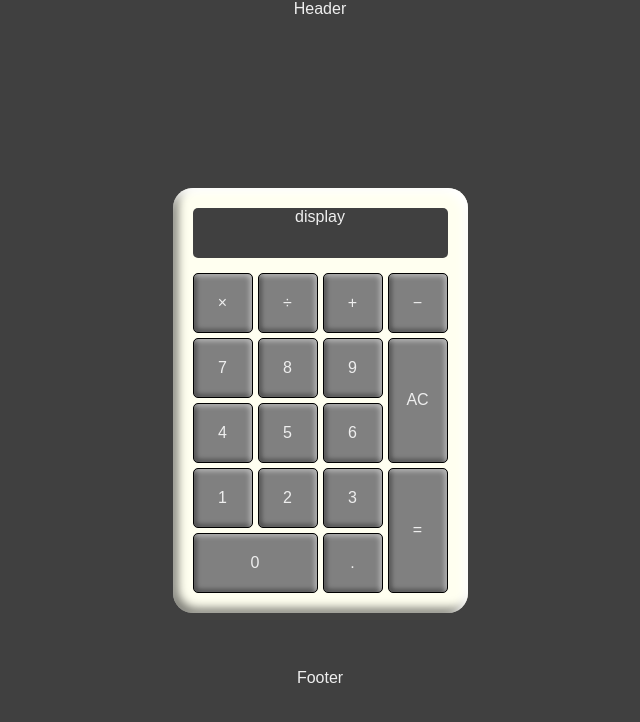
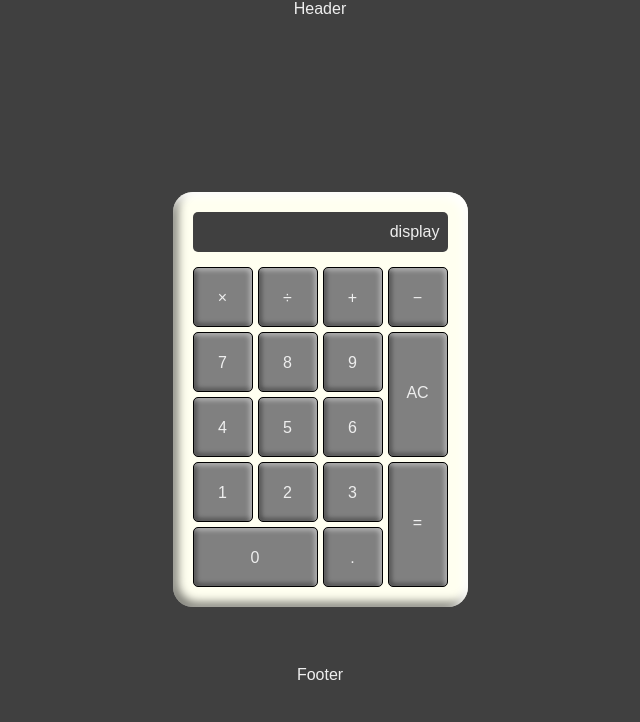
Before and after one commit to brimarq/fcc-js-calculator, a React (Create React App) app: page / in a window 1280 px wide. Shown: the top 722 px of the page, without its empty margins (320-960 px from the left). Built offline with nearby package versions, Linux system fonts and the light colour scheme.

Commit message:
css variable for calckey size to set grid sizes and line-heights. calc() and the var for larger keys.

```diff
--- a/src/App.css
+++ b/src/App.css
@@ -1,3 +1,7 @@
+:root {
+  --calckey-size: 60px;
+}
+
 .App {
   text-align: center;
   min-height: 100vh;
@@ -32,8 +36,8 @@
 #calculator {
   grid-area: calculator;
   display: grid;
-  grid-template-rows: repeat(6, 60px);
-  grid-template-columns: repeat(4, 60px);
+  grid-template-rows: repeat(2, auto);
+  grid-template-columns: auto;
   grid-gap: 5px;
   padding: 20px;
   background-color: ivory;
@@ -43,23 +47,31 @@
   -moz-box-shadow: inset -5px 5px 10px 0px rgba(255,255,255,1), inset 5px -5px 10px 0px rgba(0,0,0,.5);
 }
 
+#display {
+  background-color: #404040;
+  margin-bottom: 10px;
+  border-radius: 5px;
+  line-height: 40px;
+  text-align: right;
+  padding: 0 8px 0 8px;
+}
+
+#keypad {
+  display: grid;
+  grid-template-rows: repeat(5, var(--calckey-size));
+  grid-template-columns: repeat(4, var(--calckey-size));
+  grid-gap: 5px;
+}
+
 .calckey {
-  display: grid;
   background-color: gray;
   border: 1px black solid;
   align-items: center;
-  justify-items: center;
+  line-height: var(--calckey-size);
   border-radius: 5px;
   box-shadow: inset -2px 2px 5px 0px rgba(255,255,255,.5), inset 2px -2px 5px 0px rgba(0,0,0,.5);
   -webkit-box-shadow: inset -2px 2px 5px 0px rgba(255,255,255,.5), inset 2px -2px 5px 0px rgba(0,0,0,.5);
   -moz-box-shadow: inset -2px 2px 5px 0px rgba(255,255,255,.5), inset 2px -2px 5px 0px rgba(0,0,0,.5);
-}
-
-#display {
-  grid-column-end: span 4;
-  background-color: #404040;
-  margin-bottom: 10px;
-  border-radius: 5px;
 }
 
 #zero {
@@ -68,4 +80,5 @@
 
 #clear, #equals {
   grid-row-end: span 2;
+  line-height: calc(var(--calckey-size) * 2);
 }
--- a/src/App.js
+++ b/src/App.js
@@ -55,7 +55,7 @@ class Calculator extends Component {
       <div id="calculator">
 
         <Display />
-
+        <div id="keypad">
           { calcKeys.map(calcKey => (
             <CalcKey
               key={calcKey.id}
@@ -64,6 +64,8 @@ class Calculator extends Component {
               value={calcKey.value}
             />
           ))}
+        </div>
+
 
       </div>
     );
```
Lines whose indentation alone changed are shown as unchanged.
